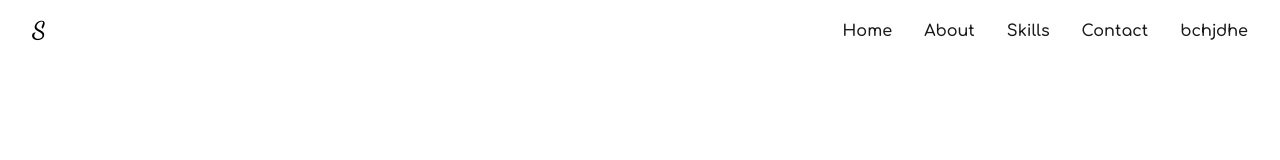
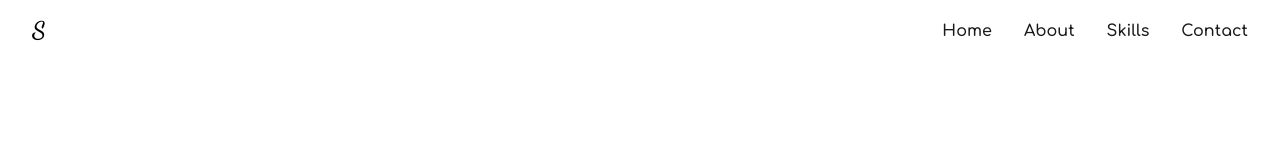
Before and after one commit to dearalsa/latihan-biasa, a plain HTML site: page index.html in a window 1280 px wide. Shown: the top 160 px of the page. Drawn offline with Linux system fonts and the light colour scheme.

Commit message:
Update index.html

```diff
--- a/index.html
+++ b/index.html
@@ -32,9 +32,6 @@
             </li>
             <li>
                 <a href="#contact">Contact</a>
-            </li>
-            <li>
-                <a href="carlos.html">bchjdhe</a>
             </li>
         </ul>
     </nav>
```
